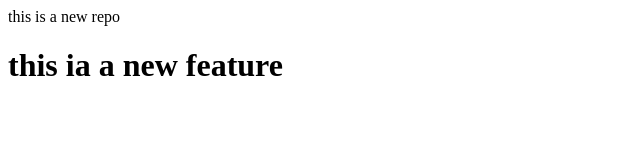
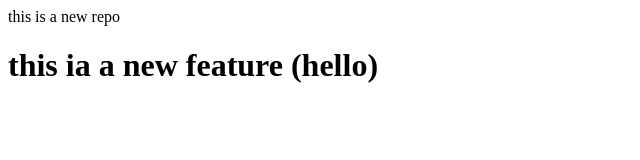
Before and after one commit to Rvc-ai/localrepo, a plain HTML site: page index.html in a window 1280 px wide. Shown: the whole page, without its empty margins (0-640 px from the left). Drawn offline with Linux system fonts and the light colour scheme.

Commit message:
hello added

```diff
--- a/index.html
+++ b/index.html
@@ -1,2 +1,2 @@
 <p>this is a new repo</p>
-<h1>this ia a new feature</h1>
+<h1>this ia a new feature (hello)</h1>
```
